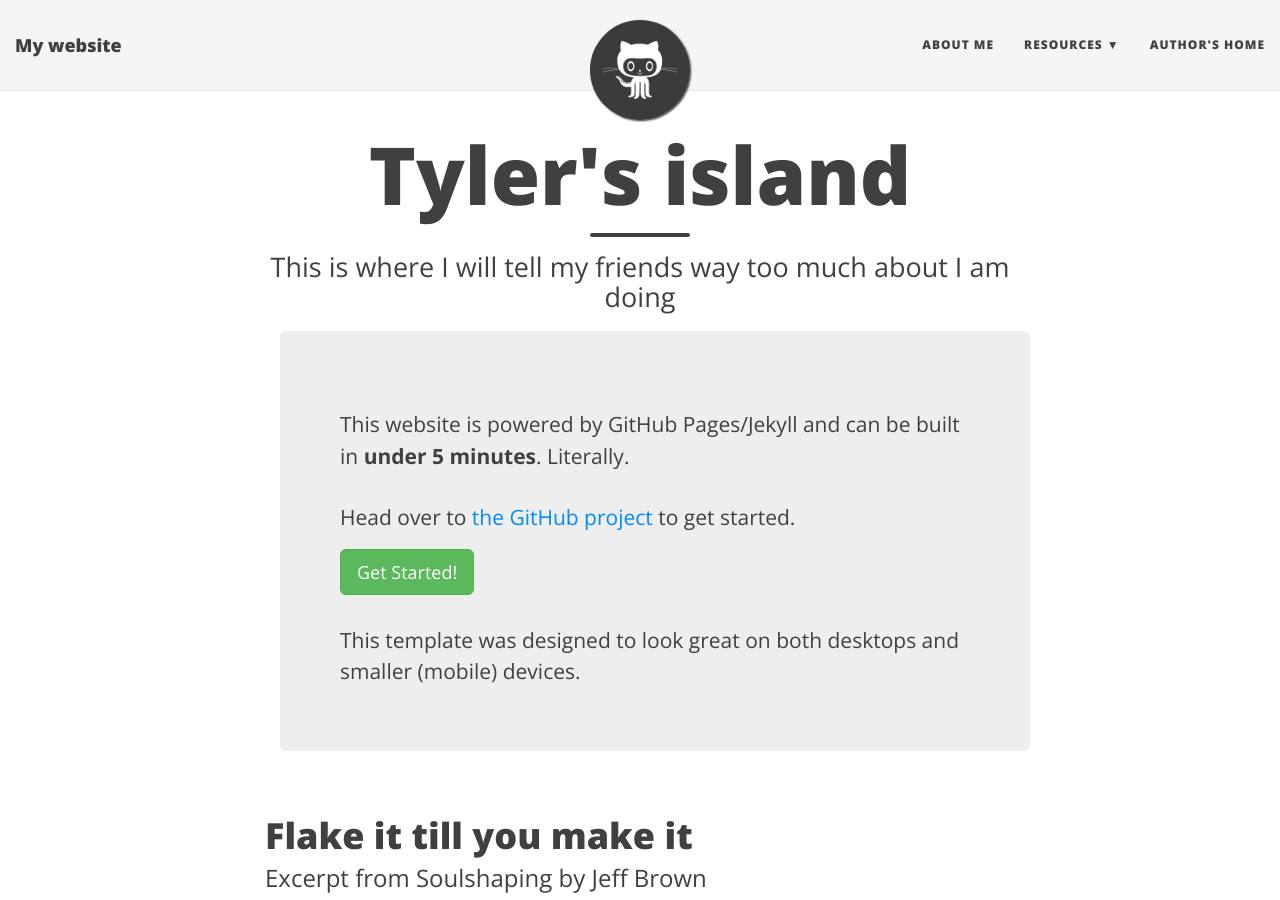
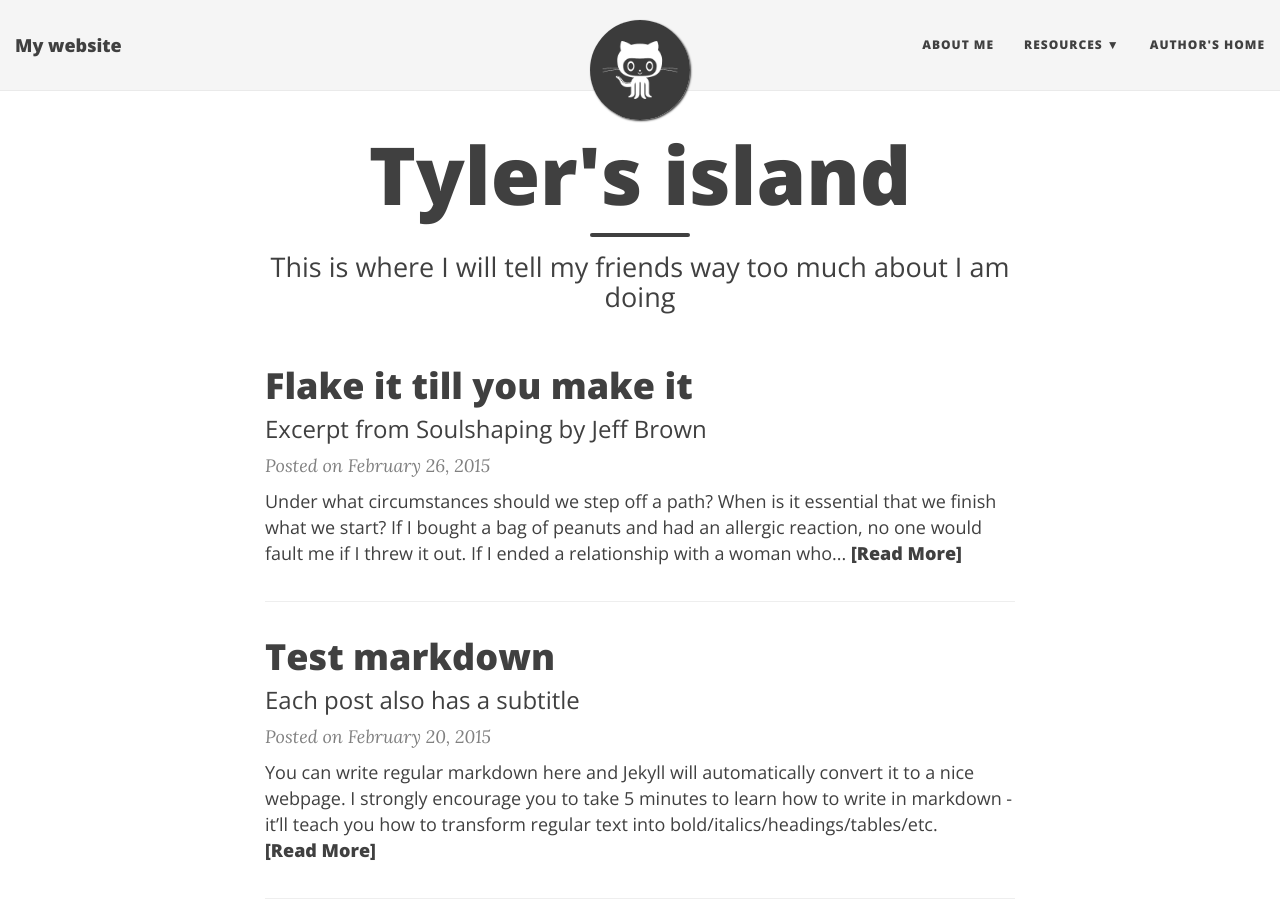
Before and after one commit to TylerAC/TylerAC.github.io, a Jekyll site: the page built from index.html, in a window 1280 px wide and 900 px high. Built offline with Jekyll 4.4.1, drawn with Linux system fonts in a browser that asks for light colours; nearby versions of some CDN libraries; the list of posts is cut into pages by our own code.

Commit message:
disable start

```diff
--- a/index.html
+++ b/index.html
@@ -4,21 +4,21 @@ title: Tyler's island
 subtitle: This is where I will tell my friends way too much about I am doing
 use-site-title: true
 ---
-<div class="container" role="main">
-  <div class="row">
-    <div class="col-lg-8 col-lg-offset-0 col-md-10 col-md-offset-0">
-      <div class="main-explain-area jumbotron">
-        <p>This website is powered by GitHub Pages/Jekyll and can be built in <strong>under 5 minutes</strong>. Literally.</p>
-        <p>Head over to <a href="https://github.com/daattali/beautiful-jekyll#readme">the GitHub project</a>
-          to get started.</p>
-        <div class="get-started-wrap">
-          <a class="btn btn-success btn-lg get-started-btn" href="https://github.com/daattali/beautiful-jekyll#readme">Get Started!</a>
-        </div>
-        <p>This template was designed to look great on both desktops and smaller (mobile) devices.</p>
-      </div>
-    </div>
-  </div>
-</div>
+<!--<div class="container" role="main">-->
+  <!--<div class="row">-->
+    <!--<div class="col-lg-8 col-lg-offset-0 col-md-10 col-md-offset-0">-->
+      <!--<div class="main-explain-area jumbotron">-->
+        <!--<p>This website is powered by GitHub Pages/Jekyll and can be built in <strong>under 5 minutes</strong>. Literally.</p>-->
+        <!--<p>Head over to <a href="https://github.com/daattali/beautiful-jekyll#readme">the GitHub project</a>-->
+          <!--to get started.</p>-->
+        <!--<div class="get-started-wrap">-->
+          <!--<a class="btn btn-success btn-lg get-started-btn" href="https://github.com/daattali/beautiful-jekyll#readme">Get Started!</a>-->
+        <!--</div>-->
+        <!--<p>This template was designed to look great on both desktops and smaller (mobile) devices.</p>-->
+      <!--</div>-->
+    <!--</div>-->
+  <!--</div>-->
+<!--</div>-->
 
 <div class="posts-list">
   {% for post in paginator.posts %}
```
